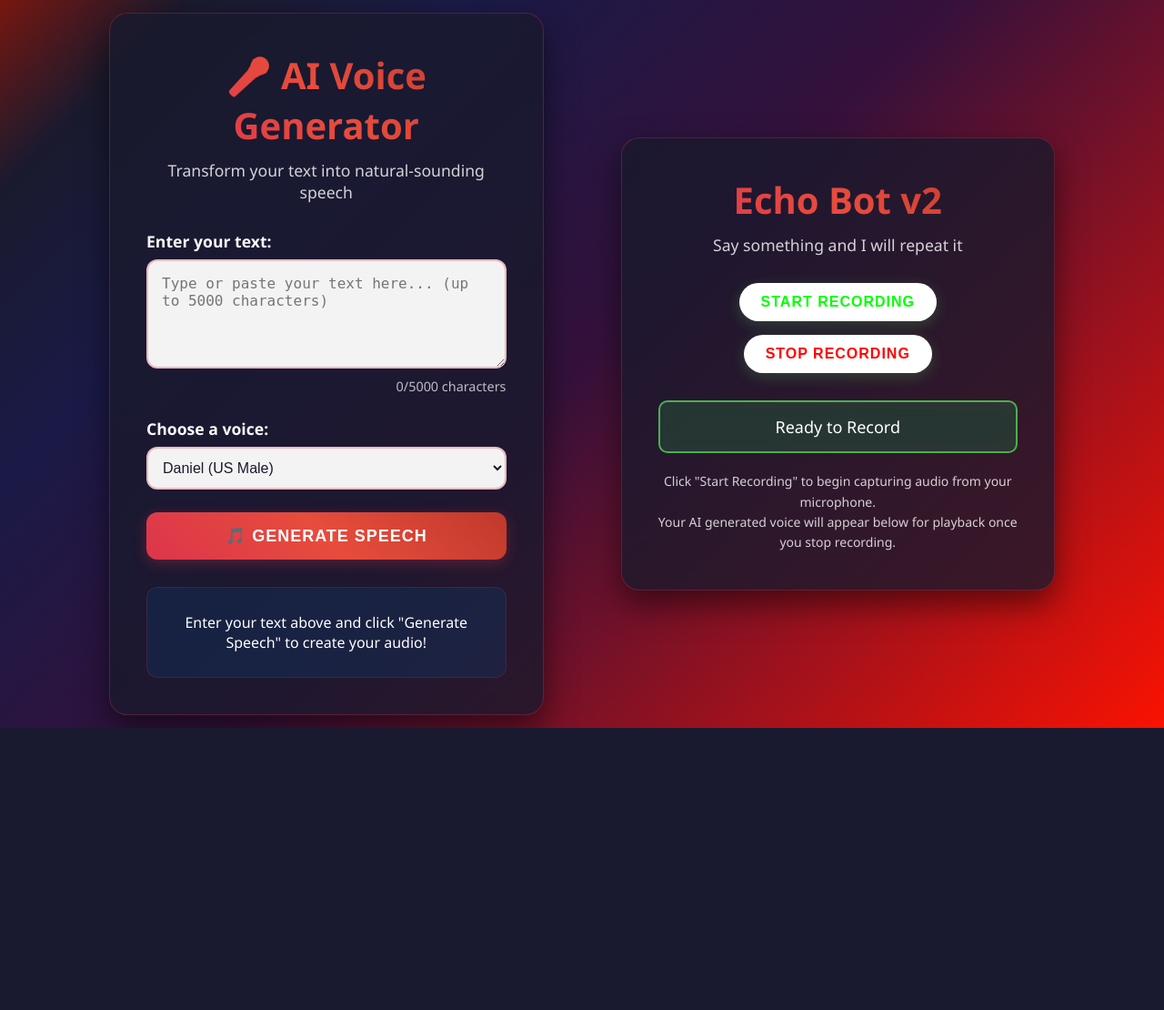
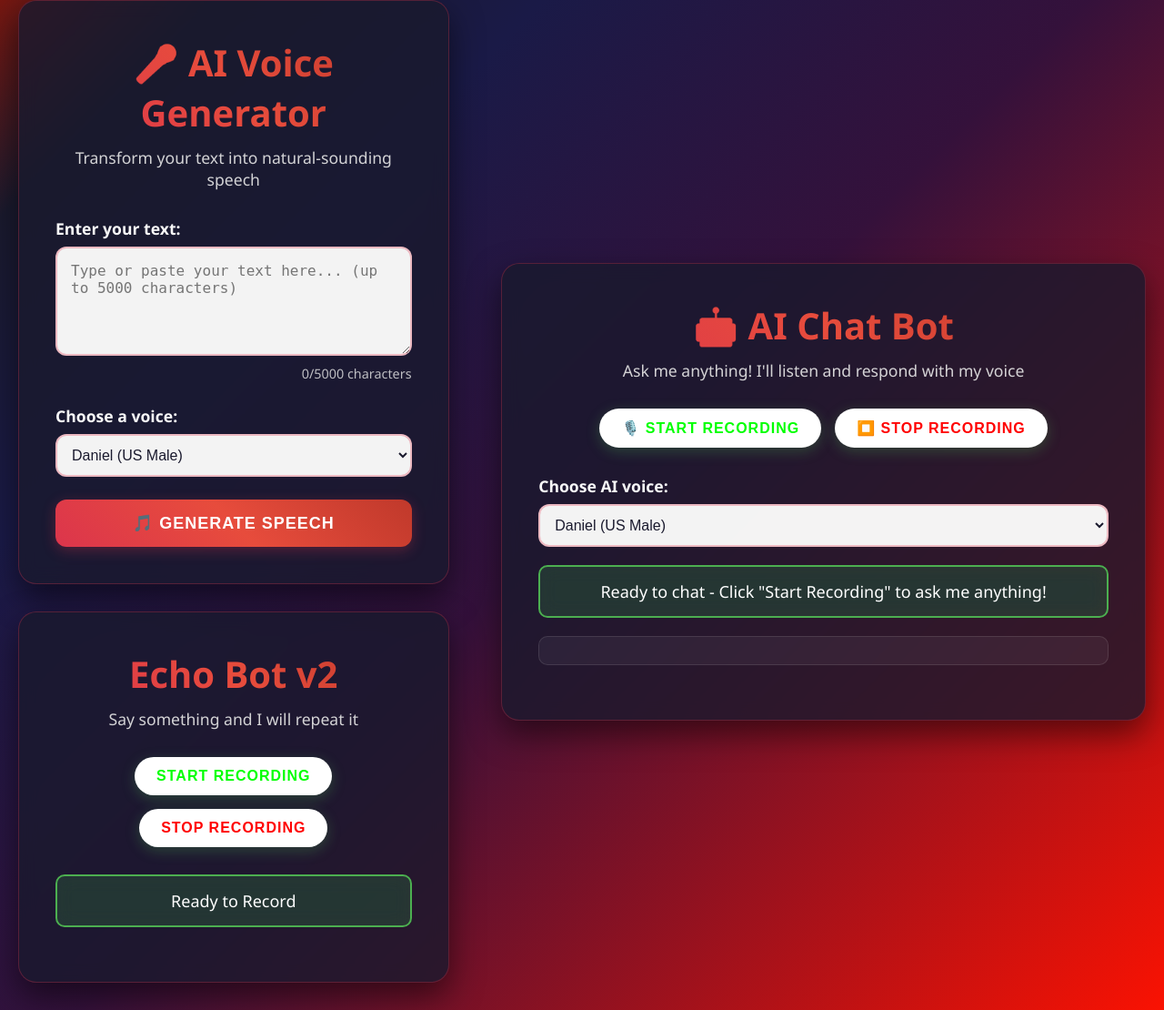
Before and after one commit to coderkartik7/System-Solo-Levelling---AI-assistant, a Python web app: template AI voice agents/templates/index.html in a window 1280 px wide. Shown: the whole page at 91% size. Before the commit the page ends 800 px from the top, so only its background shows below. Run offline with Jinja, Linux system fonts and the light colour scheme; the template is opened without the code that fills it, so the values that code supplies are empty.

Commit message:
Added UI for LLM

```diff
--- a/AI voice agents/static/styles.css
+++ b/AI voice agents/static/styles.css
@@ -4,15 +4,19 @@
     box-sizing: border-box;
 }
 
+.main-container {
+    width : 70%;
+}
+
 body {
-    gap: 85px;
-    margin-left: 120px;
-    margin-right: 120px;
+    gap: 5px;
+    margin-left: 20px;
+    margin-right: 20px;
     font-family: 'Segoe UI', Tahoma, Geneva, Verdana, sans-serif;
     background: linear-gradient(135deg,  #771710 0%, #1a1a2e 10%, #1a1a47 25%, #34113b 50%,  #fa1202 100%);
     min-height: 100vh;
     display: flex;
-    justify-content: left;
+    justify-content:center;
     align-items: center;
     color: white;
 }
@@ -23,11 +27,32 @@ body {
     padding: 40px;
     border-radius: 20px;
     box-shadow: 0 15px 35px rgba(0, 0, 0, 0.5);
-    max-width: 600px;
     width: 90%;
     border: 1px solid rgba(220, 53, 76, 0.3);
+    margin-bottom: 30px;
 }
-button{
+
+/* Typography */
+h1 {
+    text-align: center;
+    font-size: 2.5rem;
+    margin-bottom: 10px;
+    background: linear-gradient(45deg, #dc354c, #e74c3c, #c0392b);
+    -webkit-background-clip: text;
+    -webkit-text-fill-color: transparent;
+    background-clip: text;
+}
+
+.subtitle {
+    text-align: center;
+    margin-bottom: 30px;
+    opacity: 0.9;
+    font-size: 1.1rem;
+    color: #e8e8e8;
+}
+
+/* Button Styles */
+button {
     padding: 12px 24px;
     border: none;
     border-radius: 25px;
@@ -67,140 +92,31 @@ button{
     transform: translateY(-2px);
     box-shadow: 0 6px 20px rgba(244, 67, 54, 0.4);
 }
+.generate-btn {
+    width: 100%;
+    padding: 15px;
+    background: linear-gradient(45deg, #dc354c, #e74c3c, #c0392b);
+    border: none;
+    border-radius: 12px;
+    color: white;
+    font-size: 18px;
+    font-weight: bold;
+    cursor: pointer;
+    transition: all 0.3s ease;
+    text-transform: uppercase;
+    letter-spacing: 1px;
+    box-shadow: 0 4px 15px rgba(220, 53, 76, 0.3);
+}
+.generate-btn:hover:not(:disabled) {
+    transform: translateY(-3px);
+    box-shadow: 0 8px 25px rgba(220, 53, 76, 0.4);
+    background: linear-gradient(45deg, #e74c3c, #dc354c, #a93226);
+}
 
 button:disabled {
     opacity: 0.6;
     cursor: not-allowed;
     transform: none !important;
-}
-
-.status {
-    text-align: center;
-    margin: 20px 0;
-    font-size: 18px;
-    font-weight: 500;
-    padding: 15px;
-    border-radius: 10px;
-    background: rgba(255, 255, 255, 0.1);
-    backdrop-filter: blur(10px);
-}
-
-.recording {
-    animation: pulse 1.5s infinite;
-    background: rgba(244, 67, 54, 0.2);
-    border: 2px solid #f44336;
-}
-
-.ready {
-    background: rgba(76, 175, 80, 0.2);
-    border: 2px solid #4CAF50;
-}
-
-.error {
-    background: rgba(255, 152, 0, 0.2);
-    border: 2px solid #ff9800;
-}
-
-@keyframes pulse {
-    0% { opacity: 1; }
-    50% { opacity: 0.7; }
-    100% { opacity: 1; }
-}
-
-.audio-container {
-    margin-top: 20px;
-    margin-left: 5px;
-    align-items: center;
-    text-align: center;
-    width: 100%;
-    justify-content: center;
-}
-
-/* Style the audio element */
-#audioPlayback {
-    width: 80%;
-    max-width: 400px;
-    margin: 0 auto;
-    display: block;
-}
-
-/* Center the audio controls */
-audio::-webkit-media-controls-panel {
-    display: flex;
-    justify-content: center;
-    align-items: center;
-}
-
-/* Center the time display */
-audio::-webkit-media-controls-current-time-display,
-audio::-webkit-media-controls-time-remaining-display {
-    text-align: center;
-    width: 100%;
-}
-
-audio {
-    width: 100%;
-    max-width: 400px;
-    border-radius: 10px;
-    background: rgba(255, 255, 255, 0.1);
-    backdrop-filter: blur(10px);
-}
-
-.recording-info {
-    margin-top: 20px;
-    font-size: 14px;
-    opacity: 0.8;
-    text-align: center;
-    line-height: 1.6;
-}
-
-.wave-animation {
-    display: none;
-    justify-content: center;
-    align-items: center;
-    gap: 3px;
-    margin: 20px 0;
-}
-
-.wave-bar {
-    width: 4px;
-    height: 20px;
-    background: linear-gradient(45deg, #4CAF50, #45a049);
-    border-radius: 2px;
-    animation: wave 1.2s infinite ease-in-out;
-}
-
-.wave-bar:nth-child(2) { animation-delay: 0.1s; }
-.wave-bar:nth-child(3) { animation-delay: 0.2s; }
-.wave-bar:nth-child(4) { animation-delay: 0.3s; }
-.wave-bar:nth-child(5) { animation-delay: 0.4s; }
-
-@keyframes wave {
-    0%, 40%, 100% { transform: scaleY(0.4); }
-    20% { transform: scaleY(1); }
-}
-
-
-.wave-animation.active {
-    display: flex;
-}
-
-h1 {
-    text-align: center;
-    font-size: 2.5rem;
-    margin-bottom: 10px;
-    background: linear-gradient(45deg, #dc354c, #e74c3c, #c0392b);
-    -webkit-background-clip: text;
-    -webkit-text-fill-color: transparent;
-    background-clip: text;
-}
-
-.subtitle {
-    text-align: center;
-    margin-bottom: 30px;
-    opacity: 0.9;
-    font-size: 1.1rem;
-    color: #e8e8e8;
 }
 
 .input-group {
@@ -253,34 +169,72 @@ select:focus {
     box-shadow: 0 0 15px rgba(220, 53, 76, 0.3);
 }
 
-.generate-btn {
-    width: 100%;
-    padding: 15px;
-    background: linear-gradient(45deg, #dc354c, #e74c3c, #c0392b);
-    border: none;
-    border-radius: 12px;
-    color: white;
-    font-size: 18px;
-    font-weight: bold;
-    cursor: pointer;
-    transition: all 0.3s ease;
-    text-transform: uppercase;
-    letter-spacing: 1px;
-    box-shadow: 0 4px 15px rgba(220, 53, 76, 0.3);
+.char-counter {
+    text-align: right;
+    font-size: 0.9rem;
+    opacity: 0.8;
+    margin-top: 5px;
+    color: #e8e8e8;
 }
 
-.generate-btn:hover {
-    transform: translateY(-3px);
-    box-shadow: 0 8px 25px rgba(220, 53, 76, 0.4);
-    background: linear-gradient(45deg, #e74c3c, #dc354c, #a93226);
+/* Status and Animation Styles */
+.status {
+    text-align: center;
+    margin: 20px 0;
+    font-size: 18px;
+    font-weight: 500;
+    padding: 15px;
+    border-radius: 10px;
+    background: rgba(255, 255, 255, 0.1);
+    backdrop-filter: blur(10px);
 }
 
-.generate-btn:disabled {
-    opacity: 0.6;
-    cursor: not-allowed;
-    transform: none;
+.recording {
+    animation: pulse 1.5s infinite;
+    background: rgba(244, 67, 54, 0.2);
+    border: 2px solid #f44336;
 }
 
+.ready {
+    background: rgba(76, 175, 80, 0.2);
+    border: 2px solid #4CAF50;
+}
+
+.processing {
+    background: rgba(255, 193, 7, 0.2);
+    border: 2px solid #ffc107;
+}
+
+.error {
+    background: rgba(255, 152, 0, 0.2);
+    border: 2px solid #ff9800;
+}
+
+@keyframes pulse {
+    0% { opacity: 1; }
+    50% { opacity: 0.7; }
+    100% { opacity: 1; }
+}
+
+/* Audio and Media Styles */
+.audio-container {
+    margin-top: 20px;
+    margin-left: 5px;
+    align-items: center;
+    text-align: center;
+    width: 100%;
+    justify-content: center;
+}
+
+audio {
+    width: 100%;
+    max-width: 400px;
+    border-radius: 10px;
+    background: rgba(255, 255, 255, 0.1);
+    backdrop-filter: blur(10px);
+}
+
+/* Result Area Styles */
 .result-area {
     margin-top: 30px;
     padding: 20px;
@@ -311,19 +265,13 @@ select:focus {
 }
 
 .success-message {
-    color: #dc354c;
+    color: #4CAF50;
     font-weight: bold;
 }
 
 .error-message {
     color: #e74c3c;
     font-weight: bold;
-}
-
-audio {
-    margin-top: 20px;
-    width: 100%;
-    border-radius: 12px;
 }
 
 .download-btn {
@@ -346,21 +294,229 @@ audio {
     background: linear-gradient(45deg, #16213e, #1a1a2e);
 }
 
-.char-counter {
-    text-align: right;
-    font-size: 0.9rem;
-    opacity: 0.8;
-    margin-top: 5px;
-    color: #e8e8e8;
+/* Chat Container Styles */
+.chat-container {
+    max-height: 300px;
+    overflow-y: auto;
+    margin: 20px 0;
+    padding: 15px;
+    background: rgba(255, 255, 255, 0.05);
+    border-radius: 10px;
+    border: 1px solid rgba(255, 255, 255, 0.1);
 }
 
-@media (max-width: 600px) {
+.chat-message {
+    margin: 10px 0;
+    padding: 12px;
+    border-radius: 10px;
+    animation: fadeIn 0.5s ease-in;
+}
+
+.user-message {
+    background: rgba(76, 175, 80, 0.2);
+    border-left: 3px solid #4CAF50;
+    margin-left: 20px;
+}
+
+.ai-message {
+    background: rgba(33, 150, 243, 0.2);
+    border-left: 3px solid #2196F3;
+    margin-right: 20px;
+}
+
+.message-label {
+    font-weight: bold;
+    font-size: 14px;
+    margin-bottom: 5px;
+    opacity: 0.8;
+}
+
+.message-text {
+    line-height: 1.4;
+}
+
+@keyframes fadeIn {
+    from { opacity: 0; transform: translateY(10px); }
+    to { opacity: 1; transform: translateY(0); }
+}
+
+/* Processing Steps Animation */
+.processing-steps {
+    text-align: center;
+    margin: 20px 0;
+}
+
+.step {
+    padding: 8px 0;
+    opacity: 0.5;
+    transition: all 0.3s ease;
+}
+
+.step.active {
+    opacity: 1;
+    color: #4CAF50;
+    font-weight: bold;
+}
+
+.step.completed {
+    opacity: 0.7;
+    color: #2196F3;
+}
+
+/* Scrollbar Styles for Chat Container */
+.chat-container::-webkit-scrollbar {
+    width: 6px;
+}
+
+.chat-container::-webkit-scrollbar-track {
+    background: rgba(255, 255, 255, 0.1);
+    border-radius: 3px;
+}
+
+.chat-container::-webkit-scrollbar-thumb {
+    background: rgba(220, 53, 76, 0.6);
+    border-radius: 3px;
+}
+
+.chat-container::-webkit-scrollbar-thumb:hover {
+    background: rgba(220, 53, 76, 0.8);
+}
+
+/* Download Area Styles */
+#echoDownloadArea,
+#llmDownloadArea {
+    margin-top: 20px;
+}
+
+/* Clear Chat Button Specific Styles */
+#clearChatBtn {
+    background: linear-gradient(45deg, #ff9800, #f57c00);
+    margin-top: 10px;
+}
+
+#clearChatBtn:hover:not(:disabled) {
+    background: linear-gradient(45deg, #f57c00, #ef6c00);
+    transform: translateY(-2px);
+    box-shadow: 0 6px 20px rgba(255, 152, 0, 0.4);
+}
+
+/* Responsive Design */
+@media (max-width: 768px) {
+    body {
+        margin-left: 20px;
+        margin-right: 20px;
+        gap: 30px;
+    }
+
     .container {
         padding: 20px;
-        margin: 20px;
+        margin-bottom: 20px;
     }
 
     h1 {
         font-size: 2rem;
     }
+
+    .controls {
+        flex-direction: column;
+        align-items: center;
+    }
+
+    button {
+        min-width: 200px;
+    }
 }
+
+@media (max-width: 480px) {
+    body {
+        margin-left: 10px;
+        margin-right: 10px;
+    }
+
+    .container {
+        padding: 15px;
+    }
+
+    h1 {
+        font-size: 1.8rem;
+    }
+
+    .subtitle {
+        font-size: 1rem;
+    }
+
+    .status {
+        font-size: 16px;
+        padding: 12px;
+    }
+
+    .chat-container {
+        max-height: 200px;
+    }
+
+    .user-message {
+        margin-left: 10px;
+    }
+
+    .ai-message {
+        margin-right: 10px;
+    }
+}
+
+/* Print Styles */
+@media print {
+    body {
+        background: white;
+        color: black;
+    }
+
+    .container {
+        background: white;
+        box-shadow: none;
+        border: 1px solid #ccc;
+    }
+
+}
+
+/* High Contrast Mode Support */
+@media (prefers-contrast: high) {
+    .container {
+        border: 2px solid #fff;
+    }
+
+    .status {
+        border-width: 3px;
+    }
+
+    button {
+        border: 2px solid #fff;
+    }
+}
+
+/* Reduced Motion Support */
+@media (prefers-reduced-motion: reduce) {
+    * {
+        animation-duration: 0.01ms !important;
+        animation-iteration-count: 1 !important;
+        transition-duration: 0.01ms !important;
+    }
+}
+
+/* Dark Mode Support (if system preference) */
+@media (prefers-color-scheme: dark) {
+    /* Styles already optimized for dark mode */
+}
+
+/* Focus Styles for Accessibility */
+button:focus,
+select:focus,
+textarea:focus {
+    outline: 2px solid #4CAF50;
+    outline-offset: 2px;
+}
+
+/* Selection Styles */
+::selection {
+    background: rgba(220, 53, 76, 0.3);
+    color: white;
+}
--- a/AI voice agents/templates/index.html
+++ b/AI voice agents/templates/index.html
@@ -9,7 +9,8 @@
 
 <!-- Text to speech -->
 <body>
-    <div class="container">
+    <div class="main-container">
+        <div class="container">
         <h1>🎤 AI Voice Generator</h1>
         <p class="subtitle">Transform your text into natural-sounding speech</p>
 
@@ -41,10 +42,6 @@
                 🎵 Generate Speech
             </button>
         </form>
-
-        <div class="result-area" id="resultArea">
-            <p>Enter your text above and click "Generate Speech" to create your audio!</p>
-        </div>
     </div>
 
 
@@ -60,24 +57,41 @@
         </div>
 
         <div id="status" class="status ready"> Ready to Record </div>
+        <div class="audio-container">
+            <audio id="audioPlayback" controls style="display: none;"></audio>
+        </div>
+    </div>
+    </div>
 
-        <div class="wave-animation" id="waveAnimation">
-            <div class="wave-bar"></div>
-            <div class="wave-bar"></div>
-            <div class="wave-bar"></div>
-            <div class="wave-bar"></div>
-            <div class="wave-bar"></div>
+
+<!-- LLM Chat Bot -->
+    <div class="container">
+        <h1>🤖 AI Chat Bot</h1>
+        <p class="subtitle">Ask me anything! I'll listen and respond with my voice</p>
+
+        <div class="controls">
+            <button id="llmStartBtn" class="start-btn">🎙️ Start Recording</button>
+            <button id="llmStopBtn" class="stop-btn">⏹️ Stop Recording</button>
+        </div>
+
+        <div class="input-group" style="margin: 20px 0;">
+            <label for="llmVoiceSelect">Choose AI voice:</label>
+            <select id="llmVoiceSelect">
+                <option value="en-US-Daniel">Daniel (US Male)</option>
+                <option value="en-US-davis">Davis (US Male)</option>
+                <option value="en-GB-ruby">Ruby (UK Female)</option>
+                <option value="en-AU-olivia">Olivia (AU Female)</option>
+            </select>
+        </div>
+
+        <div id="llmStatus" class="status ready">Ready to chat - Click "Start Recording" to ask me anything!</div>
+        <div class="chat-container" id="chatContainer">
+            <!-- Chat messages will appear here -->
         </div>
 
         <div class="audio-container">
-            <audio id="audioPlayback" controls style="display: none;"></audio>
+            <audio id="llmAudioPlayback" controls style="display: none;"></audio>
         </div>
-
-        <div class="recording-info">
-            <p>Click "Start Recording" to begin capturing audio from your microphone.</p>
-            <p>Your AI generated voice will appear below for playback once you stop recording.</p>
-        </div>
-
     </div>
     <script src="static/script.js"></script>
 </body>
```
